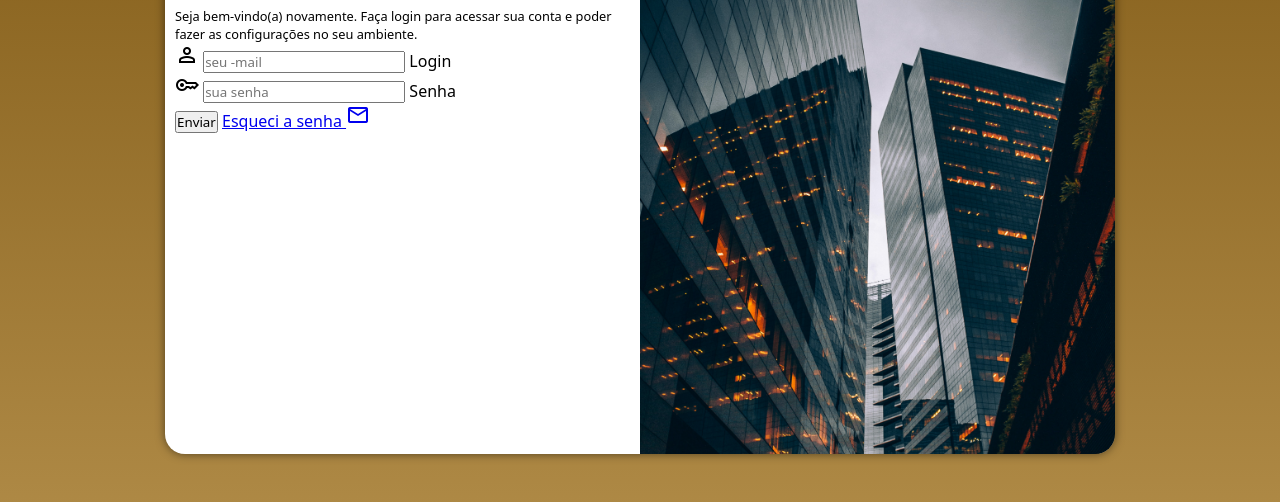
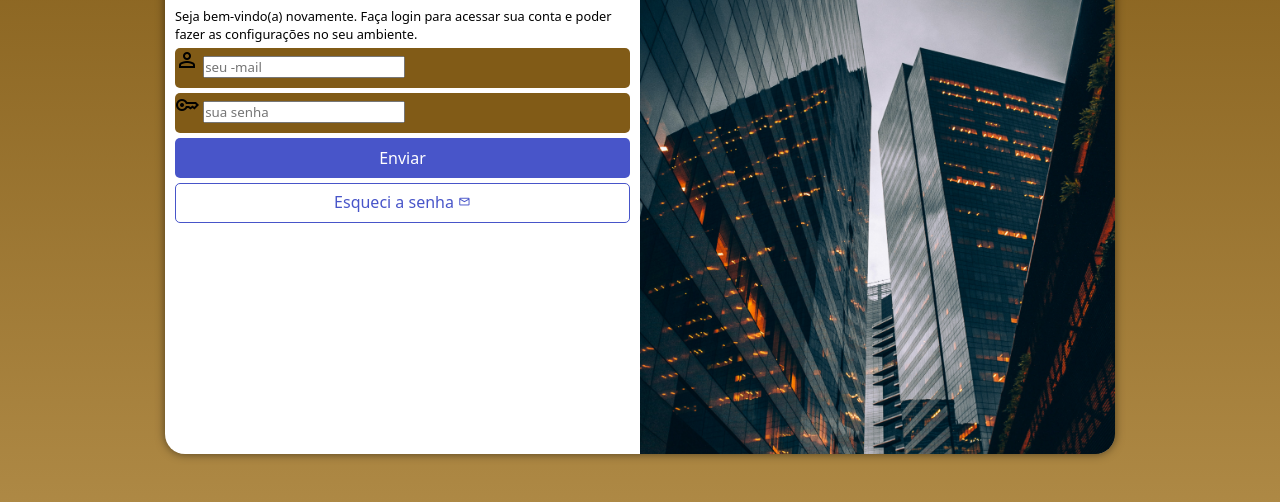
Before and after one commit to GuuRodrigues/projeto-login, a plain HTML site: page index.html in a window 1280 px wide. Shown: the part 196-698 px from the top of the page. Drawn offline with nearby package versions, Linux system fonts and the light colour scheme.

Commit message:
formatação do formulario

```diff
--- a/estilos/style.css
+++ b/estilos/style.css
@@ -61,3 +61,55 @@ section#login > div#imagem {
 div#formulario p {
     font-size: 0.8em;
 }
+
+form > div.campo {
+    background-color: var(--cor2);
+    width: 100%;
+    display: block;
+    height: 40px;
+    border-radius: 5px;
+    margin: 5px 0px;
+}
+
+form label {
+    display: none;
+}
+
+form > input[type=submit] {
+    display: block;
+    font-size: 1em;
+    width: 100%;
+    height: 40px;
+    background-color: rgb(72, 85, 201);
+    color: white;
+    border: none;
+    border-radius: 5px;
+    cursor: pointer;
+}
+
+form > input[type=submit]:hover {
+    background-color: rgb(37, 44, 109);
+}
+
+form > a.botao {
+    display: block;
+    text-align: center;
+    font-size: 1em;
+    width: 100%;
+    height: 40px;
+    padding-top: 7px;
+    margin-top: 5px;
+    background-color: white;
+    color: rgb(72, 85, 201);
+    border: 1px solid rgb(72, 85, 201);
+    border-radius: 5px;
+    text-decoration: none;
+}
+
+form > a.botao:hover {
+    background-color: rgb(121, 129, 204);
+}
+
+form > a.botao > span {
+    font-size: 0.8em;
+}
--- a/index.html
+++ b/index.html
@@ -34,7 +34,9 @@
                         <label for="isenha">Senha</label>
                     </div>
                     <input type="submit" value="Enviar">
-                    <a href="esqueci.html">Esqueci a senha <span class="material-symbols-outlined">Mail</span></a>
+                    <a href="esqueci.html" class="botao">
+                        Esqueci a senha <span class="material-symbols-outlined">Mail</span>
+                    </a>
                 </form>
             </div>
         </section>
```
